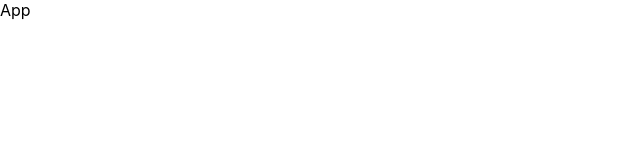
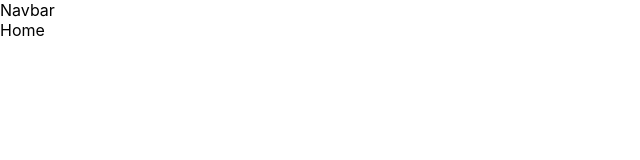
Before and after one commit to negrudan/deluxojourney-ai-image-generation, a React (Create React App) app: page / in a window 1280 px wide. Shown: the top 160 px of the page, without its empty margins (0-640 px from the left). Built offline with nearby package versions, Linux system fonts and the light colour scheme.

Commit message:
Add routes and components setup

```diff
--- a/package.json
+++ b/package.json
@@ -10,6 +10,8 @@
     "firebase": "^9.22.0",
     "react": "^18.2.0",
     "react-dom": "^18.2.0",
+    "react-firebase-hooks": "^5.1.1",
+    "react-router-dom": "^6.11.1",
     "react-scripts": "5.0.1",
     "web-vitals": "^2.1.4"
   },
--- a/src/App.js
+++ b/src/App.js
@@ -1,7 +1,25 @@
 import React from "react";
+import { BrowserRouter, Routes, Route } from "react-router-dom";
+import Home from "./components/Home";
+import Login from "./components/Login";
+import Navbar from "./components/Navbar";
 
 const App = () => {
-  return <div>App</div>;
+  return (
+    <div>
+      <BrowserRouter>
+        <Navbar />
+        <main className="sm:p-8 px-4 py-8 w-full bg-[#f9fafe] min-h-[calc(100vh-73px)]">
+          <div className="container">
+            <Routes>
+              <Route path="/" element={<Home />} />
+              <Route path="/login" element={<Login />} />
+            </Routes>
+          </div>
+        </main>
+      </BrowserRouter>
+    </div>
+  );
 };
 
 export default App;
--- /dev/null
+++ b/src/components/Home.jsx
@@ -0,0 +1,7 @@
+import React from "react";
+
+const Home = () => {
+  return <div>Home</div>;
+};
+
+export default Home;
--- /dev/null
+++ b/src/components/Login.jsx
@@ -0,0 +1,7 @@
+import React from "react";
+
+const Login = () => {
+  return <div>Login</div>;
+};
+
+export default Login;
--- /dev/null
+++ b/src/components/Navbar.jsx
@@ -0,0 +1,7 @@
+import React from "react";
+
+const Navbar = () => {
+  return <div>Navbar</div>;
+};
+
+export default Navbar;
--- a/src/firebase-config.js
+++ b/src/firebase-config.js
@@ -2,6 +2,8 @@
 import { initializeApp } from "firebase/app";
 import { getAuth } from "firebase/auth";
 import { GoogleAuthProvider } from "firebase/auth";
+import { getFirestore } from "firebase/firestore";
+import { getStorage } from "firebase/storage";
 // TODO: Add SDKs for Firebase products that you want to use
 // https://firebase.google.com/docs/web/setup#available-libraries
 import dotenv from "dotenv";
@@ -23,3 +25,5 @@ const app = initializeApp(firebaseConfig);
 
 export const Auth = getAuth(app);
 export const Provider = new GoogleAuthProvider();
+export const db = getFirestore(app);
+export const storage = getStorage(app);
```
Also changed, not shown: src/components/Generate.jsx (added, +7 -0 lines), 1 other file (tests, documents, lock files or other folders).
